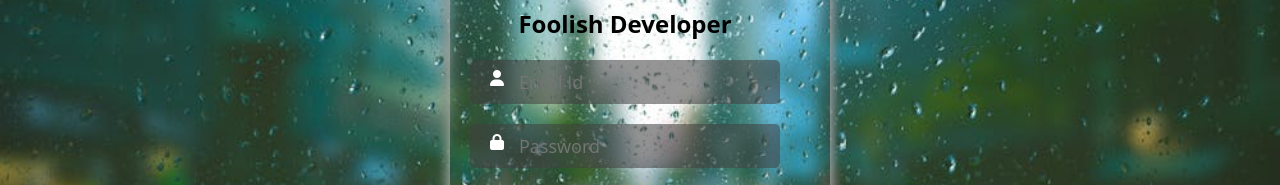
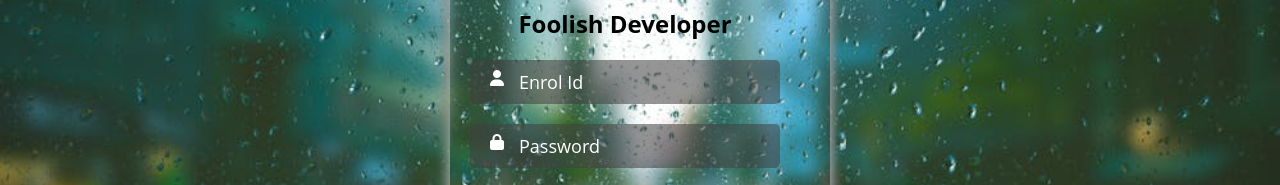
Before and after one commit to habibulla552272/Assignment-Q7, a plain HTML site: page Index.html in a window 1280 px wide. Shown: the part 232-417 px from the top of the page. Drawn offline with Linux system fonts and the light colour scheme.

Commit message:
full update

```diff
--- a/style.css
+++ b/style.css
@@ -36,6 +36,10 @@
     border:  none;
     font-size: 18px;
 }
+.loginform-input::placeholder{
+    color: white;
+    opacity: 1;
+}
 .input-form{
     display: flex;
     gap: 15px;
```
